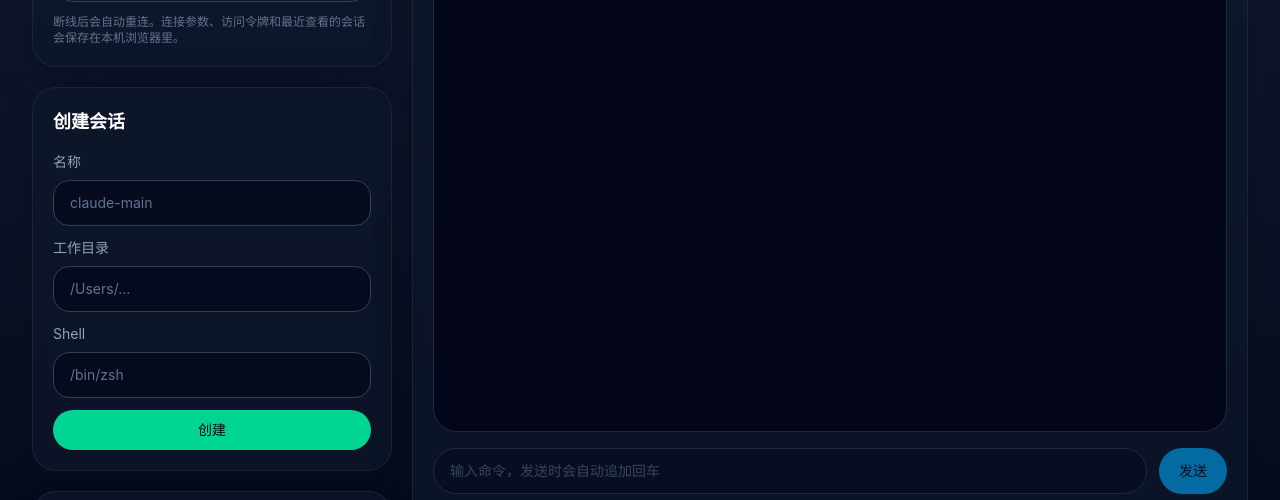
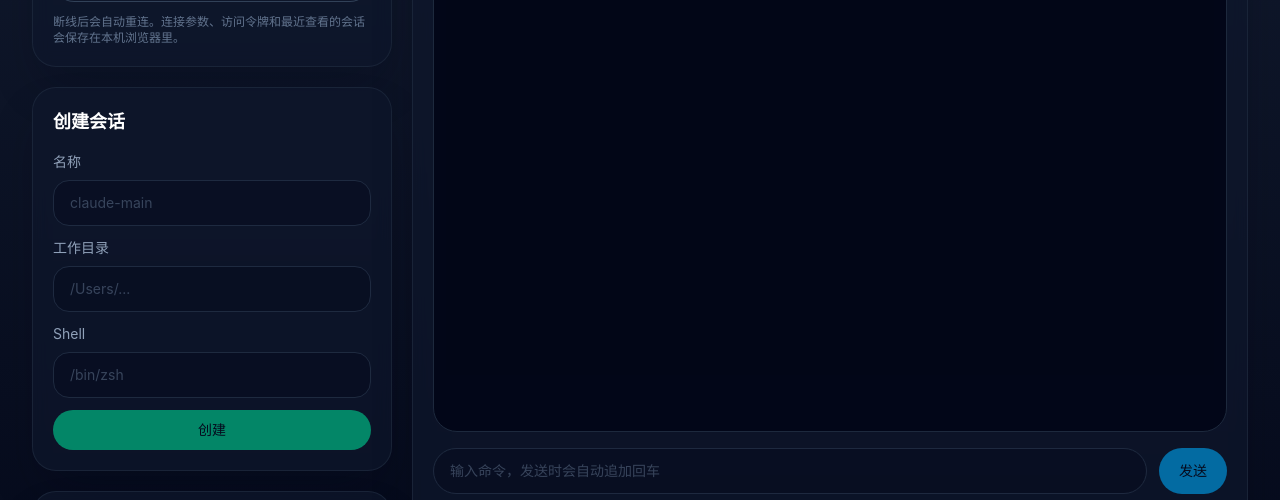
Before and after one commit to fengye404/TermPilot, a React (Vite) app in the folder app/: page / in a window 1280 px wide. Shown: the part 811-1311 px from the top of the page. Built offline with nearby package versions, Linux system fonts and the light colour scheme; no server answers.

Commit message:
Tighten app connection and create-session guards

```diff
--- a/app/src/App.tsx
+++ b/app/src/App.tsx
@@ -437,11 +437,20 @@ export default function App() {
     socketRef.current = socket;
 
     socket.addEventListener("open", () => {
+      if (socketRef.current !== socket) {
+        return;
+      }
       reconnectAttemptRef.current = 0;
       setConnectionPhase("connected");
     });
 
     socket.addEventListener("close", () => {
+      if (socketRef.current === socket) {
+        socketRef.current = null;
+      }
+      if (socketRef.current !== null && socketRef.current !== socket) {
+        return;
+      }
       setConnectionPhase((current) => (manuallyDisconnectedRef.current ? "idle" : current));
       setDeviceOnline(false);
       if (!manuallyDisconnectedRef.current) {
@@ -450,6 +459,9 @@ export default function App() {
     });
 
     socket.addEventListener("message", (event) => {
+      if (socketRef.current !== socket) {
+        return;
+      }
       const message = JSON.parse(event.data) as RelayToClientMessage;
 
       switch (message.type) {
@@ -578,6 +590,10 @@ export default function App() {
 
   function handleCreateSession(event: React.FormEvent<HTMLFormElement>): void {
     event.preventDefault();
+    if (!connected) {
+      setPairingMessage("当前未连接 relay，无法创建会话。");
+      return;
+    }
     sendMessage({
       type: "session.create",
       reqId: createReqId("create"),
@@ -699,6 +715,7 @@ export default function App() {
           />
 
           <CreateSessionPanel
+            connected={connected}
             createName={createName}
             createCwd={createCwd}
             createShell={createShell}
--- a/app/src/components/CreateSessionPanel.tsx
+++ b/app/src/components/CreateSessionPanel.tsx
@@ -3,6 +3,7 @@ import type { FormEvent } from "react";
 import { Field, Panel } from "./chrome";
 
 interface CreateSessionPanelProps {
+  connected: boolean;
   createName: string;
   createCwd: string;
   createShell: string;
@@ -16,10 +17,10 @@ export function CreateSessionPanel(props: CreateSessionPanelProps) {
   return (
     <Panel title="创建会话">
       <form className="space-y-3" onSubmit={props.onSubmit}>
-        <Field label="名称" value={props.createName} onChange={props.onCreateNameChange} placeholder="claude-main" />
-        <Field label="工作目录" value={props.createCwd} onChange={props.onCreateCwdChange} placeholder="/Users/..." />
-        <Field label="Shell" value={props.createShell} onChange={props.onCreateShellChange} placeholder="/bin/zsh" />
-        <button className="w-full rounded-full bg-emerald-400 px-4 py-2.5 text-sm font-medium text-slate-950" type="submit">
+        <Field label="名称" value={props.createName} onChange={props.onCreateNameChange} placeholder="claude-main" disabled={!props.connected} />
+        <Field label="工作目录" value={props.createCwd} onChange={props.onCreateCwdChange} placeholder="/Users/..." disabled={!props.connected} />
+        <Field label="Shell" value={props.createShell} onChange={props.onCreateShellChange} placeholder="/bin/zsh" disabled={!props.connected} />
+        <button className="w-full rounded-full bg-emerald-400 px-4 py-2.5 text-sm font-medium text-slate-950 disabled:opacity-60" type="submit" disabled={!props.connected}>
           创建
         </button>
       </form>
--- a/app/src/components/chrome.tsx
+++ b/app/src/components/chrome.tsx
@@ -16,15 +16,17 @@ export function Field(props: {
   value: string;
   onChange: (value: string) => void;
   placeholder?: string;
+  disabled?: boolean;
 }) {
   return (
     <label className="block">
       <span className="mb-2 block text-sm text-slate-400">{props.label}</span>
       <input
-        className="w-full rounded-2xl border border-slate-700 bg-slate-950/60 px-4 py-3 text-sm outline-none placeholder:text-slate-500"
+        className="w-full rounded-2xl border border-slate-700 bg-slate-950/60 px-4 py-3 text-sm outline-none placeholder:text-slate-500 disabled:opacity-50"
         value={props.value}
         onChange={(event) => props.onChange(event.target.value)}
         placeholder={props.placeholder}
+        disabled={props.disabled}
       />
     </label>
   );
```
